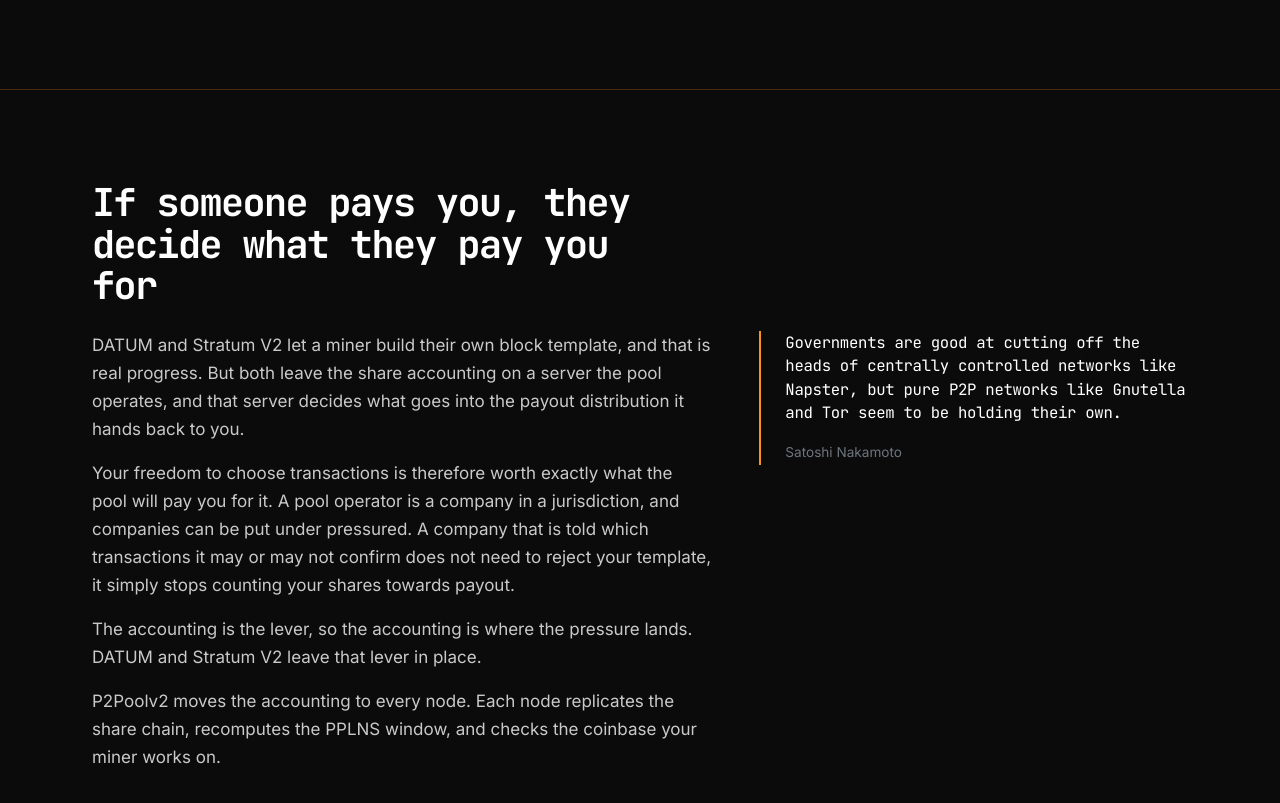
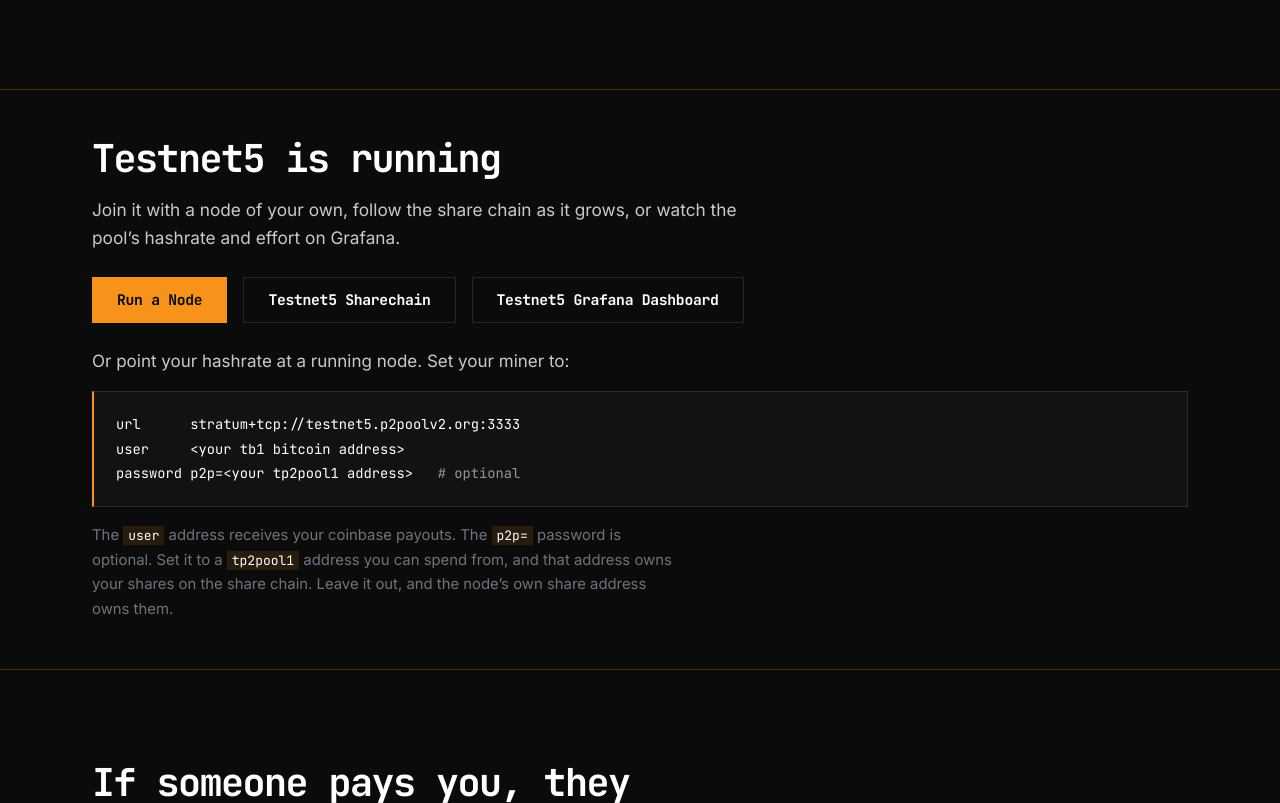
Before and after one commit to p2poolv2/website, a plain HTML site: page index.html in a window 1280 px wide. Shown: the part 1077-1880 px from the top of the page. Drawn offline with Linux system fonts and the light colour scheme.

Commit message:
Update to testnet5 details
Point how to run or join a node.

```diff
--- a/index.html
+++ b/index.html
@@ -4,11 +4,11 @@
 <meta charset="utf-8">
 <meta name="viewport" content="width=device-width, initial-scale=1">
 <title>P2Poolv2 &mdash; permissionless mining, auditable accounting, self-custodial payouts</title>
-<meta name="description" content="P2Poolv2 is a permissionless peer-to-peer bitcoin mining pool. It checks your work, not your identity. Every node audits the share accounting, and payouts are self-custodial, arriving on a key you hold. Running on testnet4.">
+<meta name="description" content="P2Poolv2 is a permissionless peer-to-peer bitcoin mining pool. It checks your work, not your identity. Every node audits the share accounting, and payouts are self-custodial, arriving on a key you hold. Running on testnet5.">
 <link rel="canonical" href="https://p2poolv2.org/">
 <link rel="icon" href="assets/mark.svg" type="image/svg+xml">
 <meta property="og:title" content="P2Poolv2 - permissionless mining, auditable accounting, self-custodial payouts">
-<meta property="og:description" content="Permissionless mining: the pool checks your work, not your identity. Auditable accounting: every node replays every share. Self-custodial payouts: they arrive on a key you hold. Running on testnet4.">
+<meta property="og:description" content="Permissionless mining: the pool checks your work, not your identity. Auditable accounting: every node replays every share. Self-custodial payouts: they arrive on a key you hold. Running on testnet5.">
 <meta property="og:type" content="website">
 <meta property="og:url" content="https://p2poolv2.org/">
 <meta property="og:image" content="https://p2poolv2.org/assets/og.png">
@@ -142,6 +142,36 @@
         </p>
       </figcaption>
     </figure>
+  </div>
+</section>
+
+<section class="py-5 border-top border-primary-subtle" id="testnet5">
+  <div class="container">
+    <h2 class="section-title mb-3">Testnet5 is running</h2>
+    <p class="intro mb-4">
+      Join it with a node of your own, follow the share chain as it
+      grows, or watch the pool&rsquo;s hashrate and effort on Grafana.
+    </p>
+    <div class="d-flex flex-wrap gap-3">
+      <a class="btn btn-primary" href="#run">Run a Node</a>
+      <a class="btn btn-outline-light" href="https://testnet5.p2poolv2.org/dashboard">Testnet5 Sharechain</a>
+      <a class="btn btn-outline-light" href="https://grafana.p2poolv2.org">Testnet5 Grafana Dashboard</a>
+    </div>
+    <p class="mt-4 mb-3">
+      Or point your hashrate at a running node. Set your miner to:
+    </p>
+    <div class="term mb-3" aria-label="Miner configuration for the public testnet5 node">
+<pre class="mb-0"><code>url      stratum+tcp://testnet5.p2poolv2.org:3333
+user     &lt;your tb1 bitcoin address&gt;
+password p2p=&lt;your tp2pool1 address&gt;   <span class="c"># optional</span></code></pre>
+    </div>
+    <p class="text-secondary small mb-0">
+      The <code>user</code> address receives your coinbase payouts. The
+      <code>p2p=</code> password is optional. Set it to a
+      <code>tp2pool1</code> address you can spend from, and that address
+      owns your shares on the share chain. Leave it out, and the
+      node&rsquo;s own share address owns them.
+    </p>
   </div>
 </section>
 
@@ -433,7 +463,7 @@ password p2p=&lt;your p2pool address&gt;</code></pre>
         </div>
         <p class="text-secondary small mb-0">
           Share addresses are bech32m: <code>p2pool1</code> on mainnet,
-          <code>tp2pool1</code> on testnet4, and <code>sp2pool1</code> on signet.
+          <code>tp2pool1</code> on testnet4 and testnet5, and <code>sp2pool1</code> on signet.
         </p>
       </div>
       <div class="col-lg-5">
@@ -443,7 +473,7 @@ password p2p=&lt;your p2pool address&gt;</code></pre>
           <li>RocksDB installed system-wide keeps build times down.</li>
           <li><a href="https://github.com/p2poolv2/p2poolv2/wiki/Developer-Setup-Notes">Developer setup notes</a></li>
           <li><a href="https://github.com/p2poolv2/p2poolv2/wiki/Multiple-Development-Nodes">Running several nodes locally</a></li>
-          <li><a href="https://grafana.p2poolv2.org/">Grafana dashboard example from Testnet4</a></li>
+          <li><a href="https://grafana.p2poolv2.org/">Grafana dashboard example from Testnet5</a></li>
         </ul>
       </div>
     </div>
@@ -484,8 +514,8 @@ password p2p=&lt;your p2pool address&gt;</code></pre>
   <div class="container">
     <h2 class="section-title mb-4">Where the code is today</h2>
     <p class="intro">
-      P2Poolv2 runs on testnet4. We want to make sure we ready for
-      mainnet with thorough testing on testnet4 first.
+      P2Poolv2 runs on testnet5. We want to make sure we are ready for
+      mainnet with thorough testing on testnet5 first.
     </p>
     <div class="row g-4 g-lg-5">
       <div class="col-lg-7">
@@ -503,7 +533,7 @@ password p2p=&lt;your p2pool address&gt;</code></pre>
         <ul class="plain plain-tight list-unstyled mb-0">
           <li>Share trading: the HTLC scripts, and the swap flow over Lightning and Ark</li>
           <li>A terminal app to drive bitcoind, the node, and a Lightning node together</li>
-          <li>The testnet4 fork that resets difficulty so a few Bitaxes can keep the chain moving</li>
+          <li>Testnet5, a testnet4 fork that resets difficulty so a few Bitaxes can keep the chain moving</li>
           <li>Wallet support for share-chain outputs</li>
         </ul>
       </div>
--- a/styles.css
+++ b/styles.css
@@ -671,7 +671,7 @@ p {
   max-width: 62ch;
 }
 
-/* The running testnet4 pool, flagged in the top bar. The dot is a status
+/* The running testnet5 pool, flagged in the top bar. The dot is a status
    light, not decoration: if the pool goes away, this goes with it. */
 .live {
   font-family: var(--bs-font-monospace);
```
Also changed, not shown: 2 other files.
